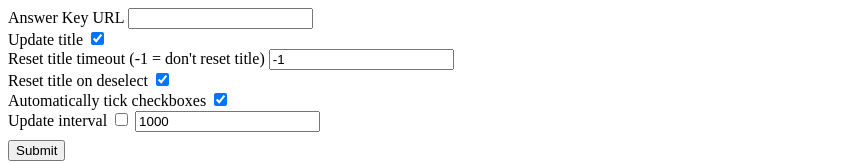
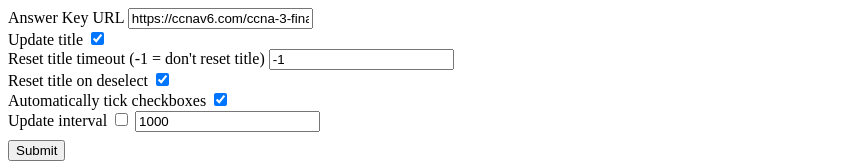
Before and after one commit to sk22/ccna-answer-getter, a website: page index.html in a window 1280 px wide. Shown: the top 163 px of the page, without its empty margins (0-863 px from the left). Drawn offline with Linux system fonts and the light colour scheme.

Commit message:
add default answer key

```diff
--- a/index.html
+++ b/index.html
@@ -19,7 +19,7 @@
   <body>
     <form action="/script" method="GET">
       <label for="url">Answer Key URL</label>
-      <input type="text" name="url" id="url">
+      <input type="text" name="url" id="url" value="https://ccnav6.com/ccna-3-final-exam-answers-2017-v5-0-3v6-0-scaling-networks.html">
       <br>
       <label for="update_title">Update title</label>
       <input type="checkbox" name="update_title" id="update_title" checked>
```
